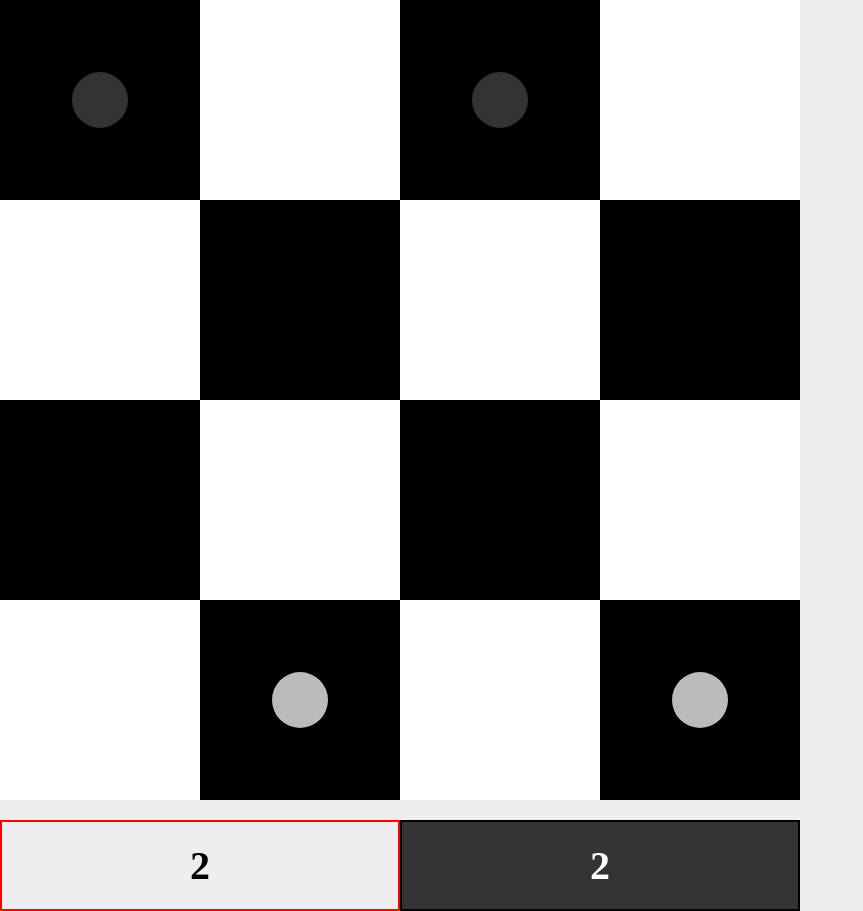
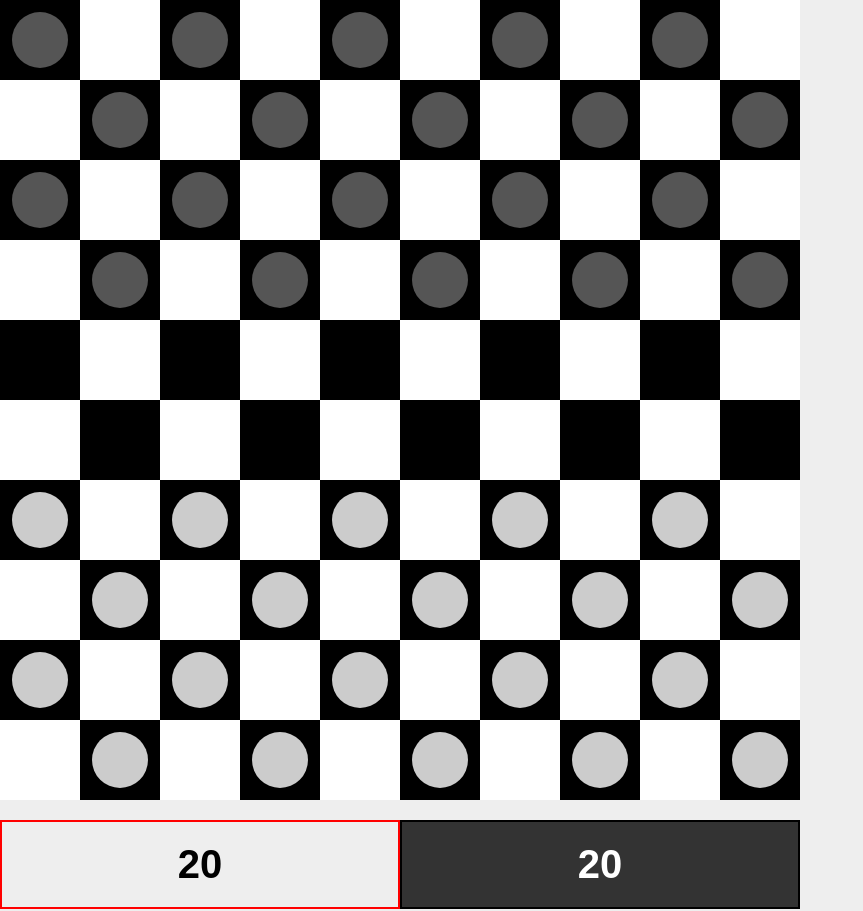
Before and after one commit to natholas/checkers, an Angular app: page / in a window 1280 px wide. Shown: the whole page, without its empty margins (0-863 px from the left). Built offline with nearby package versions, Linux system fonts and the light colour scheme.

Commit message:
Changed the way moves are calculated

```diff
--- a/src/app/board.service.ts
+++ b/src/app/board.service.ts
@@ -38,11 +38,9 @@ export class BoardService {
 
     for (let square of board.grid) {
 
-      if (square.traversable && square.pos.y < 1) {
-      // if (square.traversable && square.pos.y < 4) {
+      if (square.traversable && square.pos.y < 4) {
         square.chessPiece = new ChessPiece(players[1])
-      } else if (square.traversable && square.pos.y > board.size - 2) {
-      // } else if (square.traversable && square.pos.y > board.size - 5) {
+      } else if (square.traversable && square.pos.y > board.size - 5) {
         square.chessPiece = new ChessPiece(players[0])
       }
     }
--- a/src/app/board.ts
+++ b/src/app/board.ts
@@ -18,53 +18,116 @@ export class Board {
     return this.grid[index]
   }
 
-  getMoves(square: Square, activePlayer: Player) {
-    let moves = []
-    let player = square.chessPiece.player
+  onBoard(pos: Vector) {
+    if (pos.x < 0) return false
+    if (pos.y < 0) return false
+    if (pos.x >= this.size) return false
+    if (pos.y >= this.size) return false
+    return true
+  }
 
-    let left = square.pos.x !== 0
-    let top = square.pos.y !== 0
-    let right = square.pos.x !== this.size - 1
-    let bottom = square.pos.y !== this.size - 1
+  getMovesInDir(square: Square, player: Player, dir: Vector) {
+    let moves: Square[] = []
+    let allowed = true
+    let origDir = new Vector(dir.x, dir.y)
+    let index = 1
 
-    if (right && top) moves.push(new Vector(1,-1))
-    if (right && bottom) moves.push(new Vector(1,1))
-    if (left && bottom) moves.push(new Vector(-1,1))
-    if (left && top) moves.push(new Vector(-1,-1))
+    while (allowed && index < 20) {
+      dir = origDir.times(index)
+      index ++
 
-    for (let i = 0; i < moves.length; i ++) {
-      let targetSquare = this.getSquare(square.pos.add(moves[i]))
-
-      if (!targetSquare) {
-        moves.splice(i, 1)
-        i--
+      // If the direction is off the board then this move is not possible
+      if (!this.onBoard(square.pos.add(dir))) {
+        allowed = false
         continue
       }
-      if (targetSquare.chessPiece && targetSquare.chessPiece.player !== activePlayer) {
-        let jumpTargetSquare = this.getSquare(targetSquare.pos.add(moves[i]))
-        if (jumpTargetSquare && !jumpTargetSquare.chessPiece) {
-          moves.splice(i, 1)
-          moves.splice(i, 0, jumpTargetSquare)
-        } else {
-          moves.splice(i, 1)
-          i --
+
+      // getting the square in the direction
+      let dirSquare = this.getSquare(square.pos.add(dir))
+
+      // Checking if square is occupied
+      if (dirSquare.chessPiece) {
+
+        // If the chessPiece is the players then this move is not possible
+        if (dirSquare.chessPiece.player == player) {
+          allowed = false
+          continue
         }
-      } else if (targetSquare.chessPiece && targetSquare.chessPiece.player === activePlayer) {
-        moves.splice(i, 1)
-        i--
-      } else if (!square.chessPiece.king && (targetSquare.pos.y > square.pos.y && player.type == 0 || targetSquare.pos.y < square.pos.y && player.type == 1)) {
-        moves.splice(i, 1)
-        i--
+
+        // If the next square is off the board then this move is not possible
+        if (!this.onBoard(dirSquare.pos.add(dir))) {
+          allowed = false
+          continue
+        }
+
+        // Finding the square after the one we are currently checking
+        let nextSquare = this.getSquare(dirSquare.pos.add(origDir))
+
+        // If the next square after this one is occupied then this move
+        // is not possible
+        if (nextSquare.chessPiece) {
+          allowed = false
+          continue
+        }
+
+        // This square is a possible move
+        moves.push(nextSquare)
+
       } else {
-        moves[i] = targetSquare
+
+        // If the chessPiece is not king then it is not allowed to move backwards
+        // Checking movement direction based on player type
+        if (!square.chessPiece.king) {
+          if (player.type == 0 && dirSquare.pos.y > square.pos.y) {
+            allowed = false
+            continue
+          } else if (player.type == 1 && dirSquare.pos.y < square.pos.y) {
+            allowed = false
+            continue
+          }
+        }
+
+        // This square is a possible move
+        moves.push(dirSquare)
+      }
+
+      // If the chessPiece is not a king then we don't allow it more than this one move
+      if (!square.chessPiece.king) {
+        allowed = false
       }
     }
 
     return moves
   }
 
-  isJump(p1: Vector, p2: Vector) {
-    return Math.abs(p1.x - p2.x) > 1
+  getMoves(square: Square, activePlayer: Player) {
+    let player = square.chessPiece.player
+    let chessPiece = square.chessPiece
+    let moves = []
+
+    let dirs = [
+      new Vector(1,-1),
+      new Vector(1,1),
+      new Vector(-1,1),
+      new Vector(-1,-1)
+    ]
+
+    for (let dir of dirs) {
+      moves = moves.concat(this.getMovesInDir(square, activePlayer, dir))
+    }
+
+    return moves
+  }
+
+  squaresWithChessPiecesInPath(square1: Square, square2: Square) {
+    let squaresWithChessPieces = []
+    let squares = this.squaresInPath(square1, square2)
+    for (let square of squares) {
+      if (square.chessPiece) {
+        squaresWithChessPieces.push(square)
+      }
+    }
+    return squaresWithChessPieces
   }
 
   squaresInPath(square1: Square, square2: Square) {
--- a/src/app/main/main.component.ts
+++ b/src/app/main/main.component.ts
@@ -26,7 +26,7 @@ export class MainComponent {
 
   ngOnInit() {
     this.players = [new Player(0), new Player(1)]
-    this.board = new Board(this.boardService.generate(4))
+    this.board = new Board(this.boardService.generate())
     this.boardService.setupGame(this.board, this.players)
     this.switchActivePlayer()
   }
@@ -66,11 +66,17 @@ export class MainComponent {
     this.unSelectSquare()
     this.selectedSquare = square
     square.selected = true
+    for (let square of this.selectedSquare.moves) {
+      square.highlighted = true
+    }
     this.update()
   }
 
   unSelectSquare() {
     if (this.selectedSquare) {
+      for (let square of this.selectedSquare.moves) {
+        square.highlighted = false
+      }
       this.selectedSquare.selected = false
     }
     this.selectedSquare = null
@@ -81,18 +87,11 @@ export class MainComponent {
     this.scoreKeeper.update()
   }
 
-  checkIfMoveIsLegal(oldSquare: Square, newSquare: Square) {
-    if (!newSquare.traversable) return
-    let moves = this.board.getMoves(oldSquare, this.activePlayer)
-    if (moves.indexOf(newSquare) < 0) return
-    return true
-  }
-
   moveChessPiece(oldSquare: Square, newSquare: Square) {
-    if (!this.checkIfMoveIsLegal(oldSquare, newSquare)) return
+    if (oldSquare.moves.indexOf(newSquare) < 0) return
     newSquare.chessPiece = oldSquare.chessPiece
     oldSquare.chessPiece = null
-    let didJump = this.board.isJump(oldSquare.pos, newSquare.pos)
+    let didJump = this.board.squaresWithChessPiecesInPath(oldSquare, newSquare).length
     this.selectSquare(newSquare)
     if (!didJump) this.switchActivePlayer()
     else this.removeJumpedPieces(oldSquare, newSquare)
@@ -110,6 +109,15 @@ export class MainComponent {
       this.activePlayer = this.players[0]
     }
     this.activePlayer.active = true
+    this.calcMoves()
+  }
+
+  calcMoves() {
+    for (let square of this.board.grid) {
+      if (square.chessPiece && square.chessPiece.player === this.activePlayer) {
+        square.moves = this.board.getMoves(square, this.activePlayer)
+      }
+    }
   }
 
   removeJumpedPieces(oldSquare: Square, newSquare: Square) {
--- a/src/app/player.ts
+++ b/src/app/player.ts
@@ -6,6 +6,6 @@ export class Player {
 
   constructor(type: number) {
     this.type = type
-    this.color = type == 1 ? '#333' : '#bbb'
+    this.color = type == 1 ? '#555' : '#ccc'
   }
 }
--- a/src/app/square.ts
+++ b/src/app/square.ts
@@ -5,17 +5,24 @@ export class Square {
 
   index: number
   pos: Vector
-  color: string
+  origColor: string
   chessPiece: ChessPiece
   traversable: boolean
   isSelected: boolean = false
+  moves: Square[] = []
+  highlighted: boolean
 
   constructor(index: number, pos: Vector, color: string, traversable: boolean) {
     this.index = index
     this.pos = pos
 
-    this.color = color
+    this.origColor = color
     this.traversable = traversable
+  }
+
+  get color() {
+    if (this.highlighted) return 'red'
+    return this.origColor
   }
 
   set selected(val: boolean) {
--- a/src/app/vector.ts
+++ b/src/app/vector.ts
@@ -15,4 +15,11 @@ export class Vector {
     )
   }
 
+  times(val: number) {
+    return new Vector(
+      this.x * val,
+      this.y * val
+    )
+  }
+
 }
--- a/src/styles.css
+++ b/src/styles.css
@@ -2,4 +2,5 @@
 body {
     margin: 0;
     background: #eee;
+    font-family: sans-serif;
 }
```
